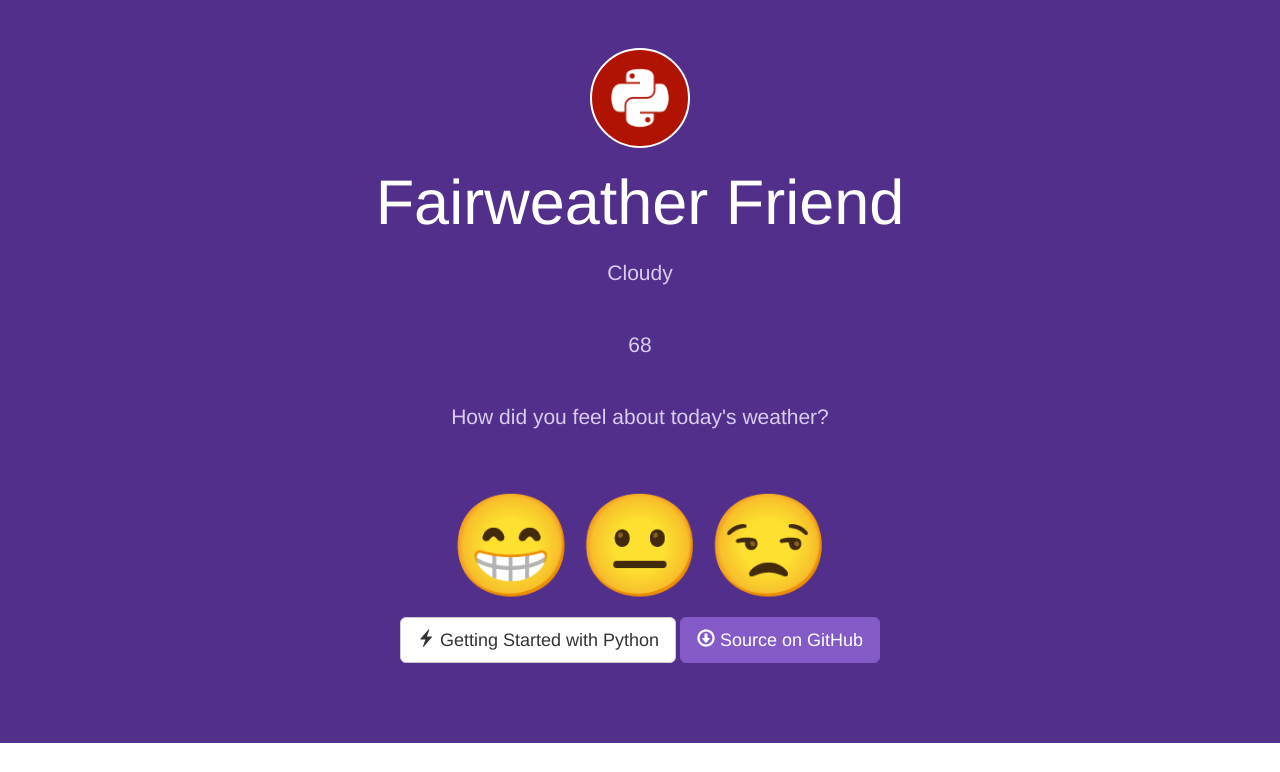
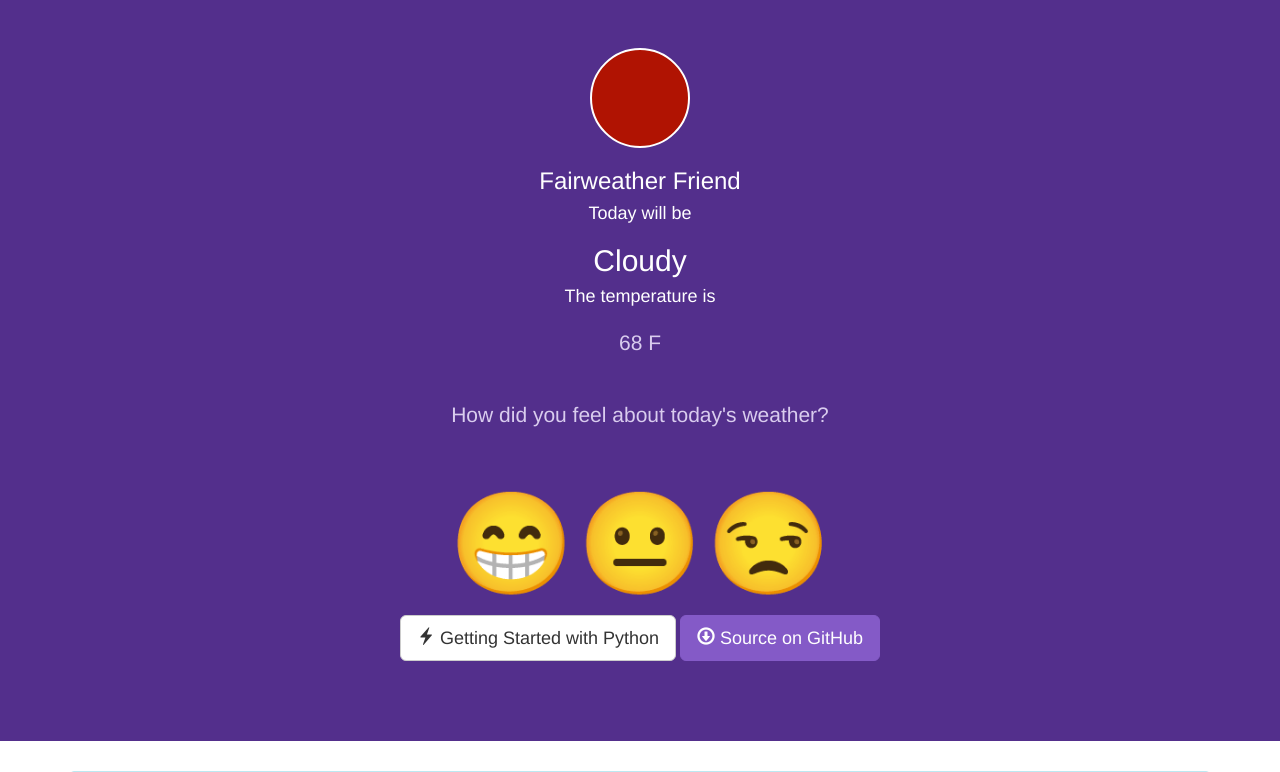
Before and after one commit to umaunni3/fairweatherfriend, a Django app: page / in a window 1280 px wide. Shown: the part 51-823 px from the top of the page. Run offline with Django 3.2, Linux system fonts and the light colour scheme; data comes from the database, SQL or seed files in the repository; some libraries are stand-ins or nearby versions.

Commit message:
changed up formatting for index page

```diff
--- a/hello/templates/index.html
+++ b/hello/templates/index.html
@@ -6,11 +6,14 @@
 <div class="jumbotron text-center">
   <div class="container">
     <a href="/" class="lang-logo">
-      <img src="{% static 'lang-logo.png'%}">
+<!--      <img src="{% static 'lang-logo.png'%}">-->
     </a>
-    <h1>Fairweather Friend</h1>
-    <p>{{ weather }}</p>
-      <p>{{ temp }}</p>
+    <h3>Fairweather Friend</h3>
+
+      <h4>Today will be</h4>
+      <h2> {{ weather }}</h2>
+      <h4>The temperature is</h4>
+      <p>{{ temp }} F</p>
     <div>
         <p>How did you feel about today's weather?</p>
        <a href="https://fairweatherfriend.herokuapp.com/api/register_weather_rating/2" style="font-size: 100px">&#128513;</a>
```
